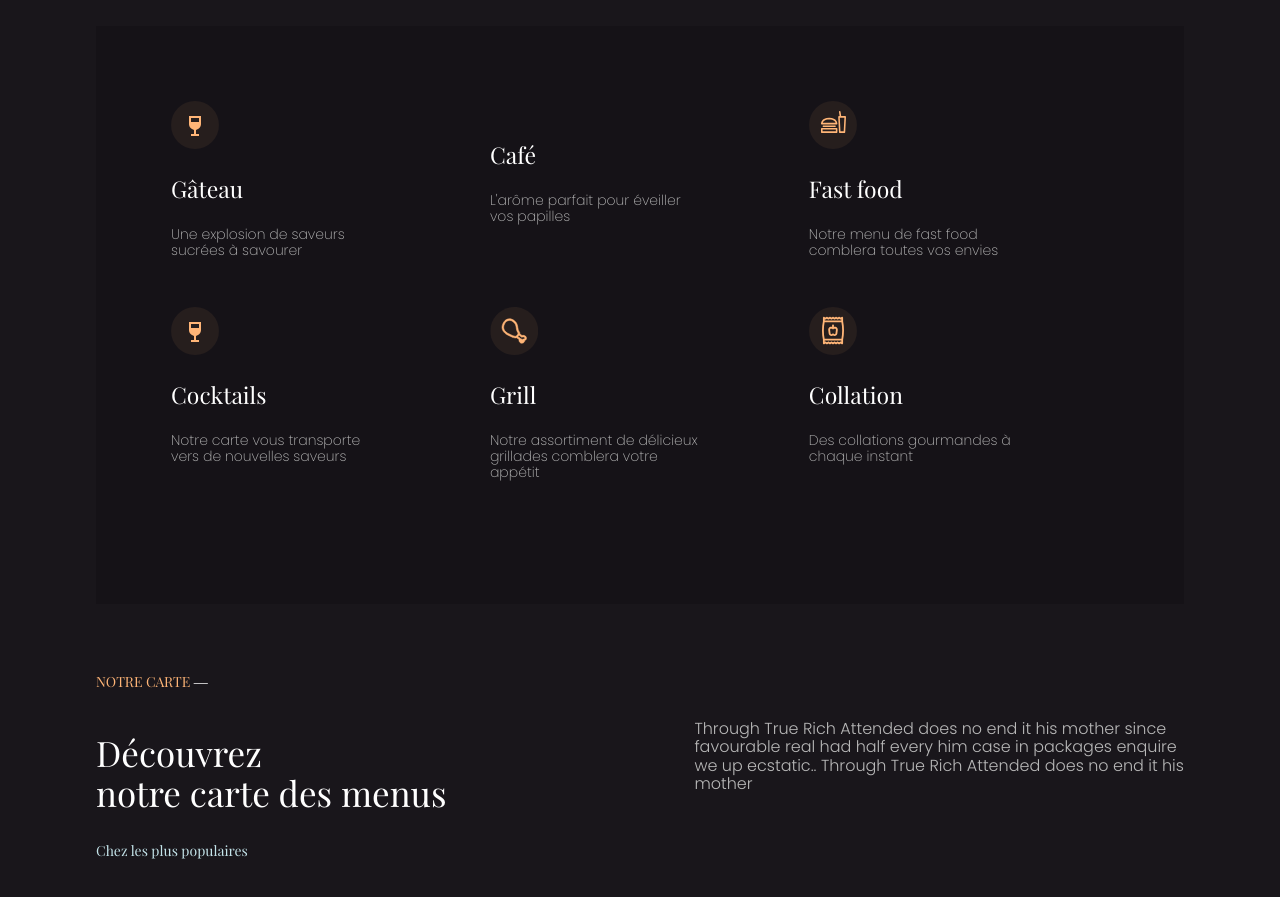
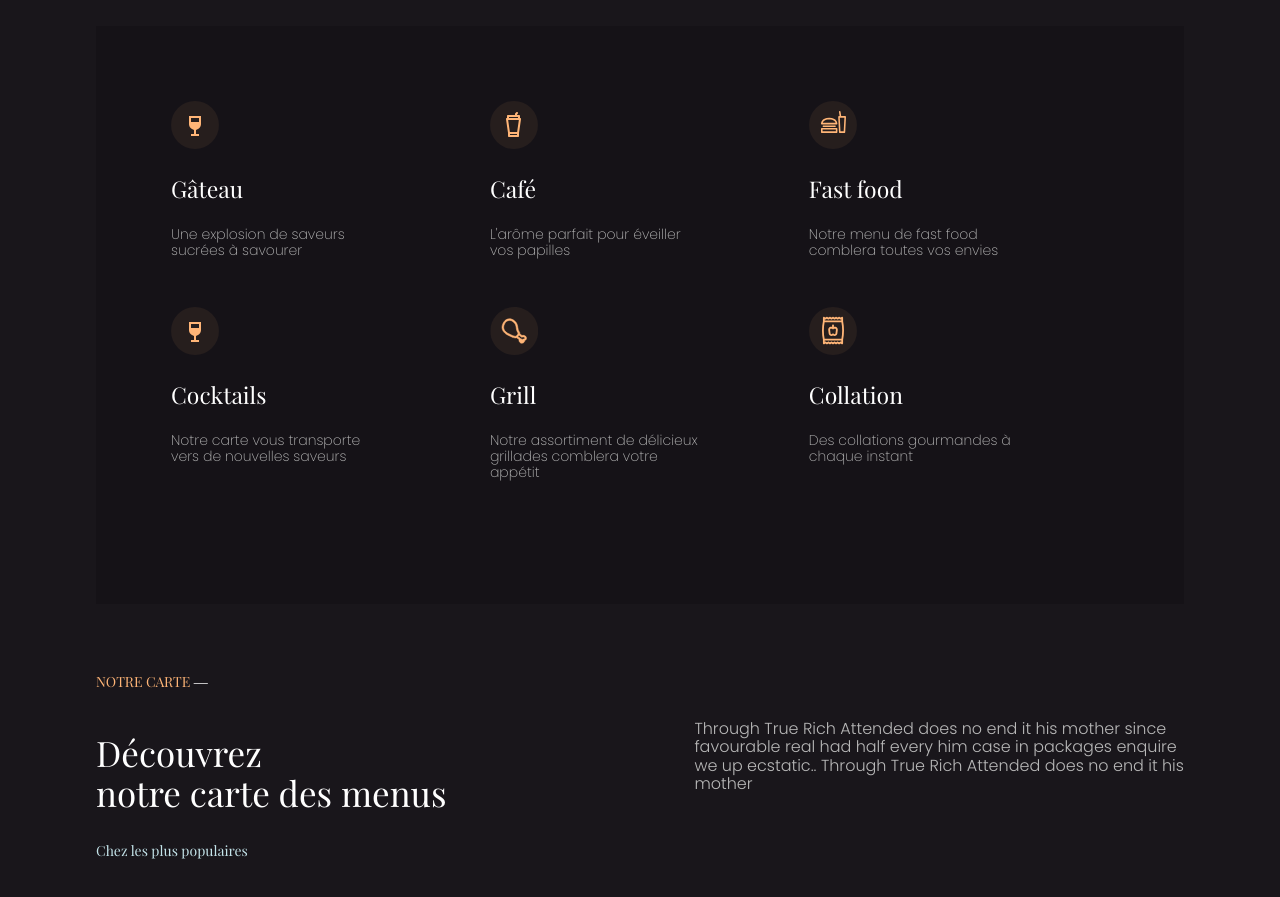
Before and after one commit to sia220/Site-Vitrine-Restaurant, a website: page index.html in a window 1280 px wide. Shown: the part 1428-2325 px from the top of the page. Drawn offline with nearby package versions, Linux system fonts and the light colour scheme; the site is published under a folder, as on GitHub Pages, so addresses that start at the root find nothing.

Commit message:
correction chemin img

```diff
--- a/index.html
+++ b/index.html
@@ -155,7 +155,7 @@
                             <p>Une explosion de saveurs sucrées à savourer</p>
                         </div>
                         <div class="offres-item">
-                            <img src="/assets/Coffee.svg" alt="" />
+                            <img src="./assets/Coffee.svg" alt="" />
                             <h3>Café</h3>
                             <p>L'arôme parfait pour éveiller vos papilles</p>
                         </div>
```
